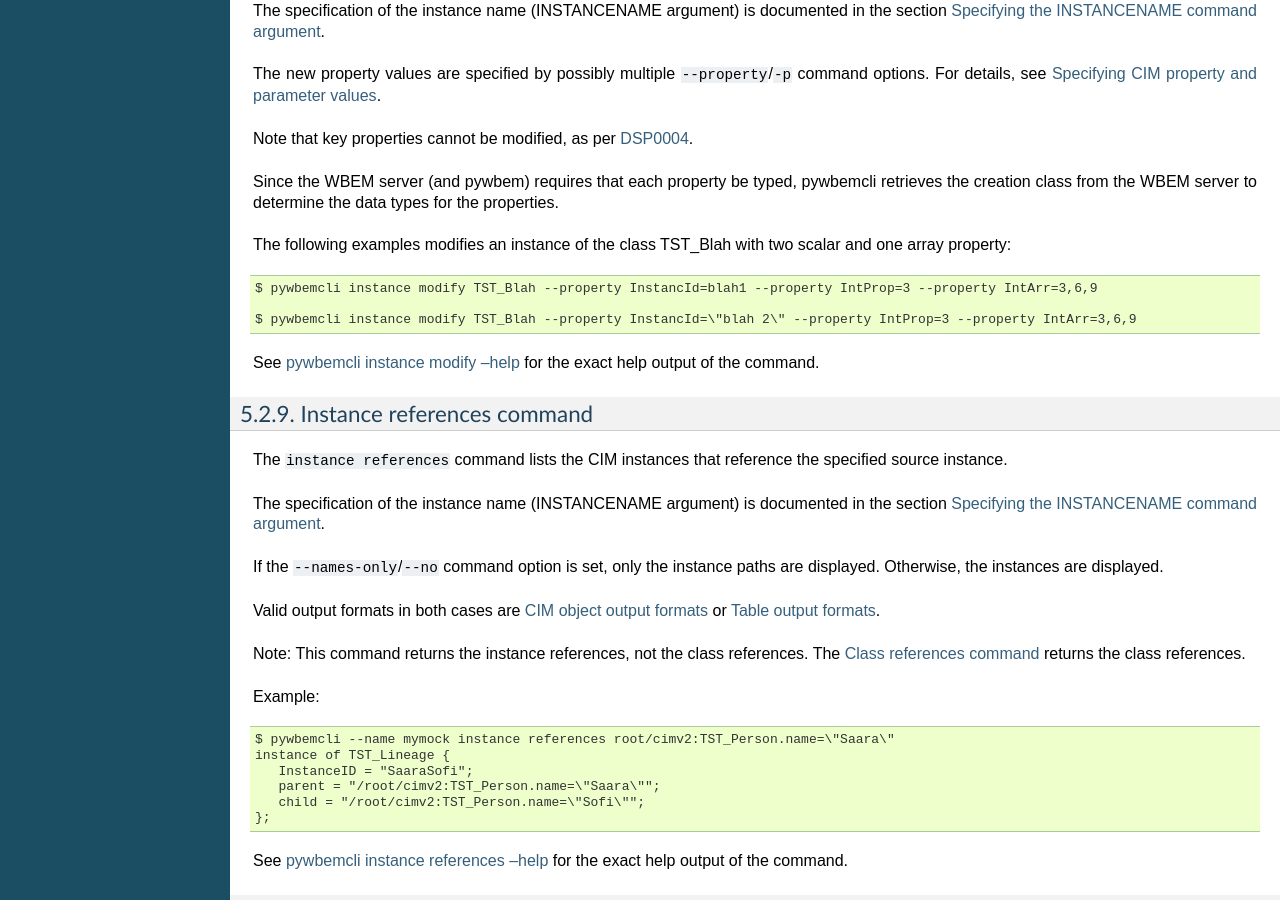
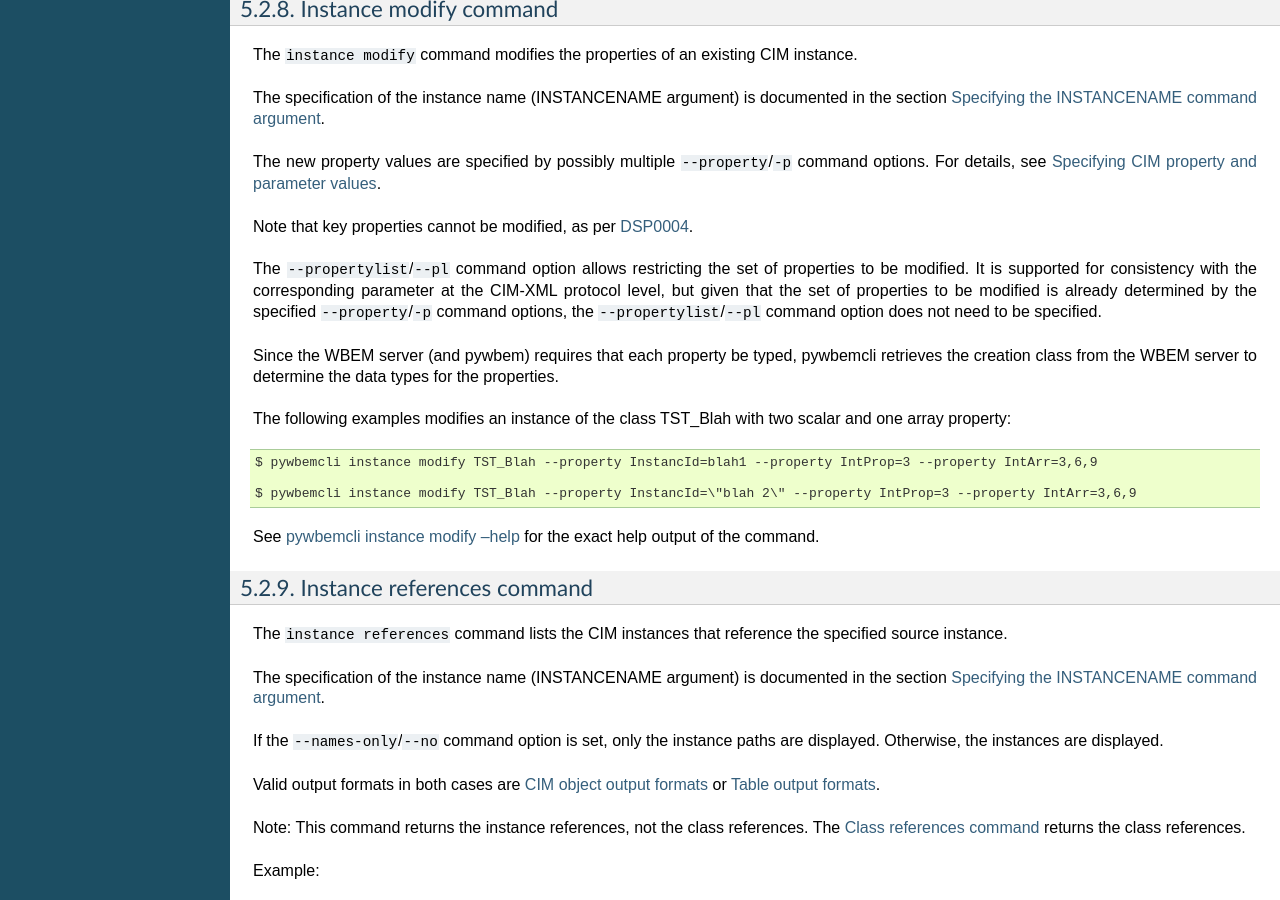
Before and after one commit to pywbem/pywbemtools, a Sphinx documentation site: the page built from docs/pywbemclicommands.rst, in a window 1280 px wide and 900 px high, scrolled down 10477 px. Built offline with Sphinx 7.4.7, drawn with Linux system fonts in a browser that asks for light colours; the version number could not be read and is left out; some of the changed text lies outside the part shown.

Commit message:
Improved and fixed docs and help text for --propertylist
Details:

- In help text and docs of 'instance modify', changed the description of
  --propertylist to clarify that it is not needed since the specified
  properties already determine the set of properties to be modified.

- Fix: In help text of 'class enumerate', removed mentioning of --propertylist
  since the command does not support it.

- In help text of 'instance get', added statement about options that affect
  the retrieved parts of the instance.

- In docs of 'instance get' and 'instance enumerate', added statement about
  the effect of --propertylist.

Signed-off-by: Andreas Maier <andreas.r.maier@gmx.de>

```diff
--- a/docs/pywbemclicommands.rst
+++ b/docs/pywbemclicommands.rst
@@ -554,6 +554,9 @@ in the default namespace of the connection.
 If the ``--names-only``/``--no`` command option is set, only the instance paths
 are displayed. Otherwise, the instances are displayed.
 
+The ``--propertylist``/``--pl`` command option allows restricting the set of
+properties to be retrieved and displayed on the instances.
+
 Valid output formats in both cases are :term:`CIM object output formats` or
 :term:`Table output formats`.
 
@@ -583,6 +586,9 @@ The ``instance get`` command gets a CIM instance.
 
 The specification of the instance name (INSTANCENAME argument) is documented
 in the section :ref:`Specifying the INSTANCENAME command argument`.
+
+The ``--propertylist``/``--pl`` command option allows restricting the set of
+properties to be retrieved and displayed on the instance.
 
 The command displays the instance using :term:`CIM object output formats`
 or :term:`Table output formats`.
@@ -676,6 +682,13 @@ command options.
 For details, see :ref:`Specifying CIM property and parameter values`.
 
 Note that key properties cannot be modified, as per :term:`DSP0004`.
+
+The ``--propertylist``/``--pl`` command option allows restricting the set of
+properties to be modified. It is supported for consistency with the
+corresponding parameter at the CIM-XML protocol level, but given that the set
+of properties to be modified is already determined by the specified
+``--property``/``-p`` command options, the ``--propertylist``/``--pl`` command
+option does not need to be specified.
 
 Since the WBEM server (and pywbem) requires that each property be typed,
 pywbemcli retrieves the creation class from the WBEM server to determine
```
Also changed, not shown: docs/pywbemclicmdshelp.rst (+13 -6 lines), 2 other files.
